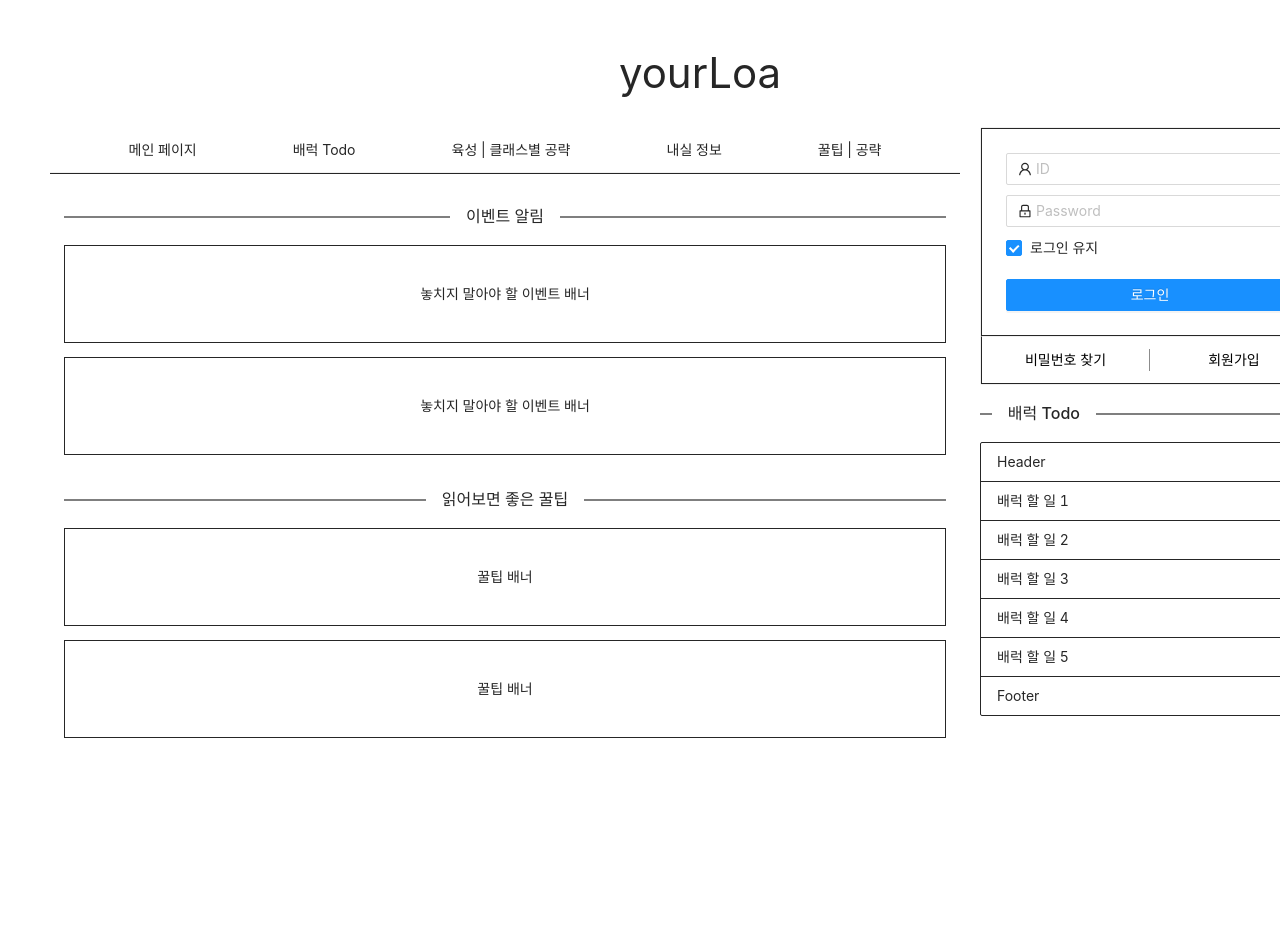
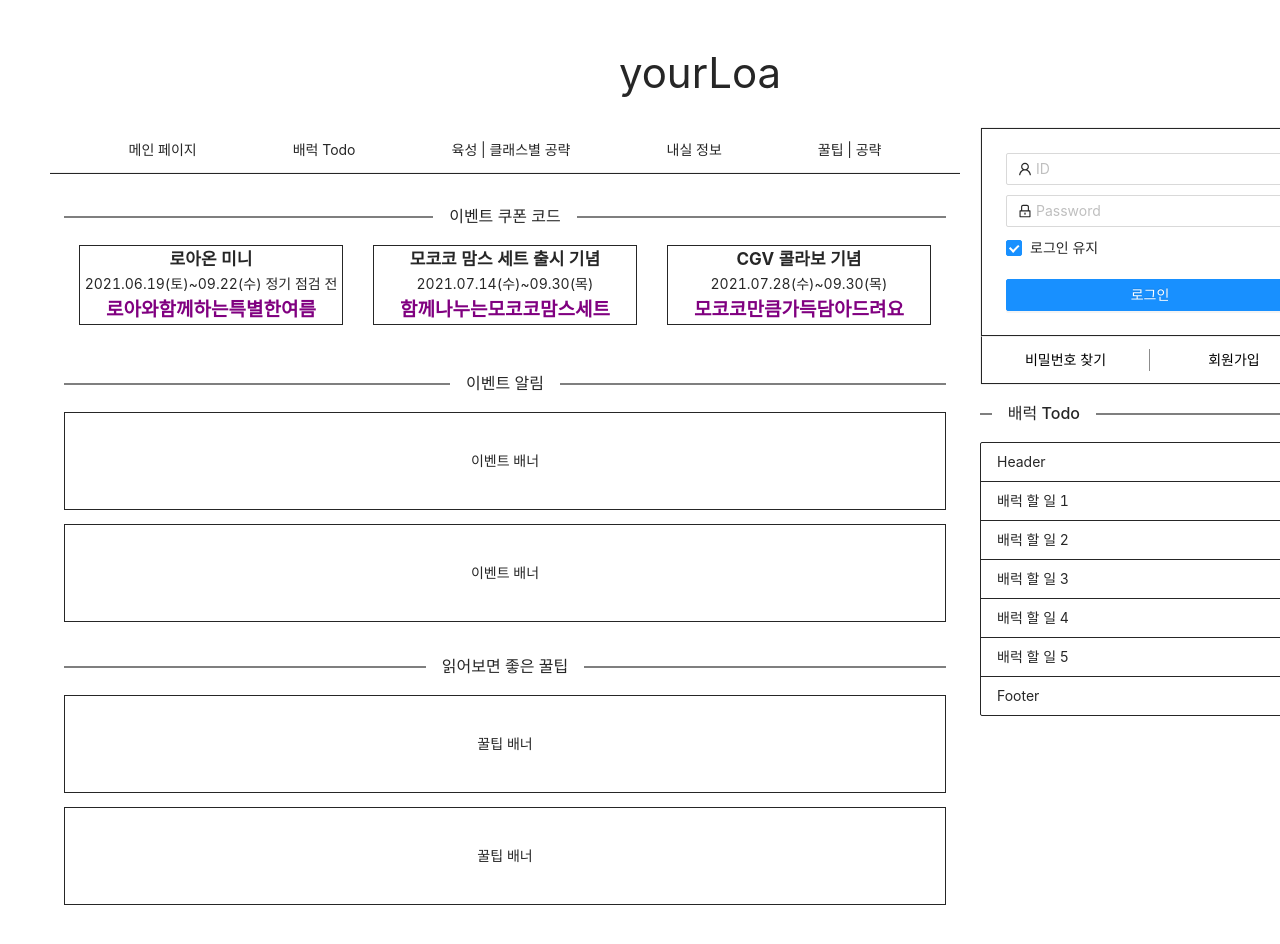
Before and after one commit to nakseono/yourLoa, a Next.js app: page / in a window 1280 px wide. Shown: the top 944 px of the page. Before the commit the page ends 820 px from the top, so only its background shows below. Built offline with nearby package versions, Linux system fonts and the light colour scheme.

Commit message:
메인페이지 쿠폰 추가

```diff
--- /dev/null
+++ b/components/mainCoupon.js
@@ -0,0 +1,36 @@
+import React from "react";
+import styled from "styled-components";
+
+const CouponWrapper = styled.div`
+  height: 5rem;
+  border: solid 1px;
+  width: 30%;
+  margin-bottom: 1em;
+  display: inline-flex;
+  justify-content: center;
+  align-items: center;
+  flex-direction: column;
+`;
+
+const CouponTitle = styled.div`
+  font-size: 17px;
+  font-weight: 700;
+`;
+
+const CouponCode = styled.div`
+  font-size: 19px;
+  font-weight: bold;
+  color: purple;
+`;
+
+const Coupon = ({ title, date, code }) => {
+  return (
+    <CouponWrapper>
+      <CouponTitle>{title}</CouponTitle>
+      <div>{date}</div>
+      <CouponCode>{code}</CouponCode>
+    </CouponWrapper>
+  );
+};
+
+export default Coupon;
--- a/pages/index.js
+++ b/pages/index.js
@@ -3,6 +3,7 @@ import styled from "styled-components";
 import { Divider } from "antd";
 
 import AppLayout from "../components/AppLayout.js";
+import Coupon from "../components/mainCoupon";
 
 const BannerWrapper = styled.div`
   /* width: 900px; */
@@ -23,13 +24,36 @@ const DividerWrapper = styled(Divider)`
   margin-top: 2em !important;
 `;
 
+const CouponListUp = styled.div`
+  display: flex;
+  justify-content: space-around;
+`;
+
 const Main = () => {
   return (
     <AppLayout>
       <InLayoutContent>
-        <Divider>이벤트 알림</Divider>
-        <BannerWrapper>놓치지 말아야 할 이벤트 배너</BannerWrapper>
-        <BannerWrapper>놓치지 말아야 할 이벤트 배너</BannerWrapper>
+        <Divider>이벤트 쿠폰 코드</Divider>
+        <CouponListUp>
+          <Coupon
+            title="로아온 미니"
+            date="2021.06.19(토)~09.22(수) 정기 점검 전"
+            code="로아와함께하는특별한여름"
+          />
+          <Coupon
+            title="모코코 맘스 세트 출시 기념"
+            date="2021.07.14(수)~09.30(목)"
+            code="함께나누는모코코맘스세트"
+          />
+          <Coupon
+            title="CGV 콜라보 기념"
+            date="2021.07.28(수)~09.30(목)"
+            code="모코코만큼가득담아드려요"
+          />
+        </CouponListUp>
+        <DividerWrapper>이벤트 알림</DividerWrapper>
+        <BannerWrapper>이벤트 배너</BannerWrapper>
+        <BannerWrapper>이벤트 배너</BannerWrapper>
         <DividerWrapper>읽어보면 좋은 꿀팁</DividerWrapper>
         <BannerWrapper>꿀팁 배너</BannerWrapper>
         <BannerWrapper>꿀팁 배너</BannerWrapper>
```
